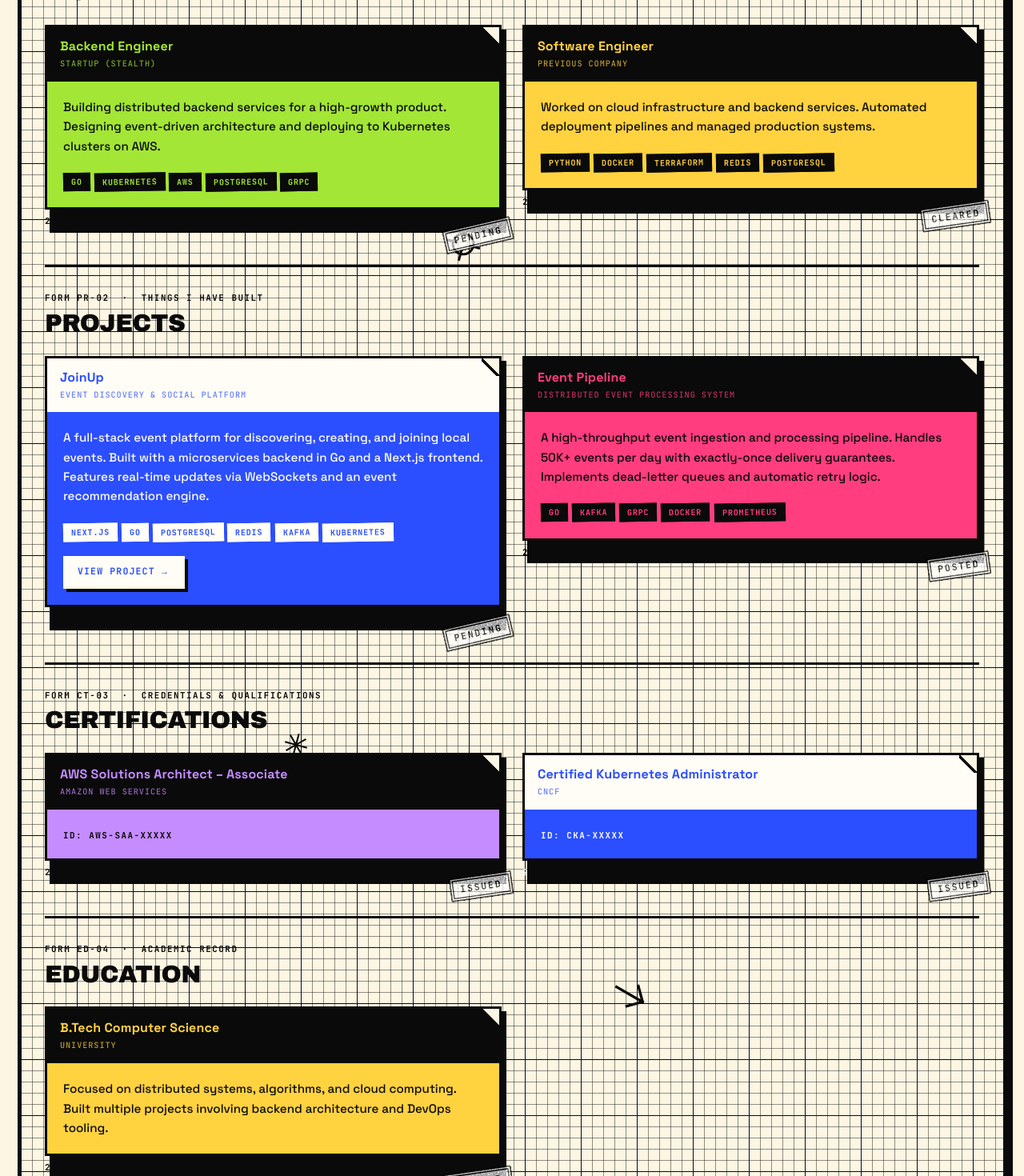
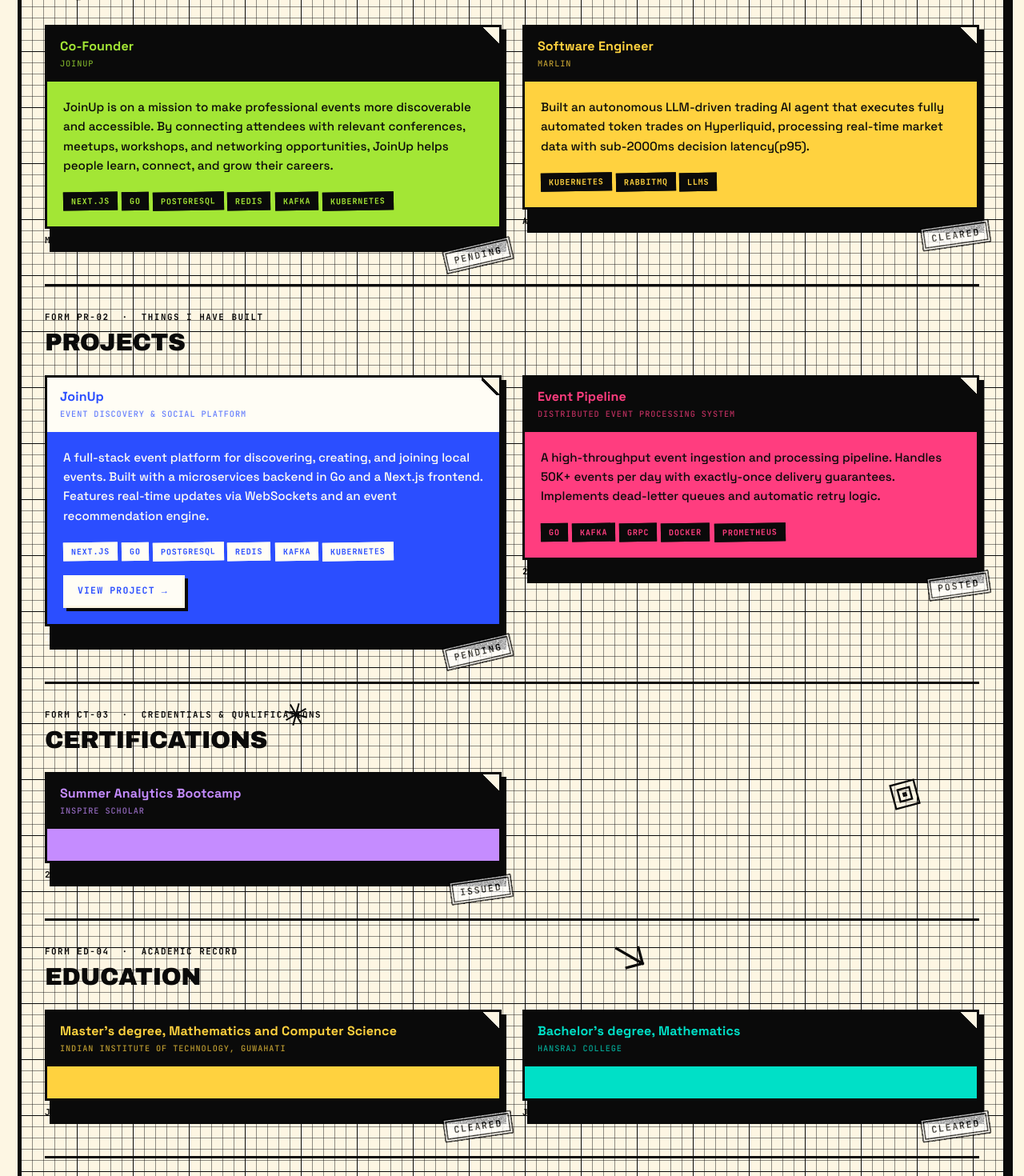
Before and after one commit to achhayapathak/portfolio, a Next.js app: page / in a window 1280 px wide. Shown: the part 500-1970 px from the top of the page at 80% size. Built offline with nearby package versions, Linux system fonts and the light colour scheme.

Commit message:
feat: update personal profile, professional work history, and education details in content configuration

```diff
--- a/src/data/content.config.ts
+++ b/src/data/content.config.ts
@@ -103,11 +103,11 @@
 
 export const site: SiteConfig = {
   name: "Achhaya Pathak",
-  title: "Backend & DevOps Engineer",
-  location: "India",
-  email: "achhayapathak@gmail.com",
+  title: "Building JoinUp | IIT Guwahati'23",
+  location: "Delhi, India",
+  email: "achhayapathak11@gmail.com",
   description:
-    "Achhaya Pathak — Backend & DevOps Engineer. Distributed systems, cloud infrastructure, and startup builder, with every role, project and credential on one site.",
+    "Backend & Distributed Systems Engineer specialising in fault-tolerant infrastructure, DevOps, and AI-driven applications.",
   siteUrl: "https://achhayapathak.dev",
   social: [
     {
@@ -161,47 +161,87 @@
 
 export const work: WorkEntry[] = [
   {
-    company: "Startup (Stealth)",
-    role: "Backend Engineer",
-    period: "2025 - Present",
-    dateRange: ["2025-01", null],
+    company: "JoinUp",
+    role: "Co-Founder",
+    period: "March 2025 - Present",
+    dateRange: ["2025-03", null],
     status: "pending",
     stock: "lime",
-    tags: ["Go", "Kubernetes", "AWS", "PostgreSQL", "gRPC"],
+    tags: ["Next.js", "Go", "PostgreSQL", "Redis", "Kafka", "Kubernetes"],
     summary:
-      "Building distributed backend services for a high-growth product. Designing event-driven architecture and deploying to Kubernetes clusters on AWS.",
+      "JoinUp is on a mission to make professional events more discoverable and accessible. By connecting attendees with relevant conferences, meetups, workshops, and networking opportunities, JoinUp helps people learn, connect, and grow their careers.",
+  },
+  {
+    company: "Marlin",
+    role: "Software Engineer",
+    period: "April 2025 - May 2026",
+    dateRange: ["2025-04", "2026-05"],
+    status: "cleared",
+    stock: "yellow",
+    tags: ["Kubernetes", "RabbitMQ", "LLMs"],
+    summary:
+      "Built an autonomous LLM-driven trading AI agent that executes fully automated token trades on Hyperliquid, processing real-time market data with sub-2000ms decision latency(p95).",
     bullets: [
-      "Architected event-driven pipeline processing 50K+ events/day",
-      "Implemented gRPC service mesh with circuit breakers and retries",
-      "Set up CI/CD with GitHub Actions and ArgoCD for GitOps deployments",
+      "Architected a fault-tolerant microservices system (Executor/Evaluator/Flusher) using RabbitMQ, enabling horizontal scalability, fault isolation, and zero-downtime processing 50+ real-time market signals per minute.",
+      "Designed resilient queue-based orchestration with ack/nack semantics, retries, and auto-reconnect mechanisms, reducing system failures by 99.9%(~1000 → 2 per month) in AI-driven decision pipelines.",
+      "Deployed and managed Kubernetes clusters within Confidential Virtual Machines (CVMs), establishing a zero-trust environment for highly secure AI-sensitive data transfer and processing.",
     ],
   },
   {
-    company: "Previous Company",
-    role: "Software Engineer",
-    period: "2023 - 2025",
-    dateRange: ["2023-06", "2025-01"],
+    company: "GIST Impact",
+    role: "SDE-1",
+    period: "October 2024 - April 2025",
+    dateRange: ["2024-10", "2025-04"],
     status: "cleared",
-    stock: "yellow",
-    tags: ["Python", "Docker", "Terraform", "Redis", "PostgreSQL"],
+    stock: "teal",
+    tags: ["Grafana Stack"],
     summary:
-      "Worked on cloud infrastructure and backend services. Automated deployment pipelines and managed production systems.",
+      "Consolidated service logs into a centralized framework via Grafana Stack, enhancing developer accessibility and cutting down error resolution time by 35%, leading to a 20% increase in deployment speed.",
+  },
+  {
+    company: "GIST Impact",
+    role: "Associate Software Engineer",
+    period: "February 2024 - October 2024",
+    dateRange: ["2024-02", "2024-10"],
+    status: "cleared",
+    stock: "cobalt",
+    tags: ["GitHub Actions", "Snowflake", "ETL", "CI/CD"],
+    summary:
+      "Managed and scaled infrastructure for SaaS and DaaS platforms powering AI-assisted sustainability analytics workflows.",
     bullets: [
-      "Reduced deployment time by 70% through Terraform automation",
-      "Built monitoring dashboards with Prometheus and Grafana",
-      "Managed PostgreSQL clusters handling 10M+ rows",
+      "Managed and scaled infrastructure for SaaS and DaaS platforms powering AI-assisted sustainability analytics workflows, processing ~5 TB of data per month.",
+      "Re-engineered and optimised CI/CD pipelines using GitHub Actions, parallelising build stages, caching dependencies, and eliminating redundant test runs, cutting deployment time from 30 minutes to 5 minutes (6x improvement).",
+      "Automated ETL pipelines in Snowflake, reducing data processing time by 80% and significantly improving the reliability and consistency of production data flows.",
     ],
   },
   {
-    company: "Internship Co.",
-    role: "Backend Developer Intern",
-    period: "2022 - 2023",
-    dateRange: ["2022-06", "2023-05"],
+    company: "Aristocrat",
+    role: "Game Mathematician",
+    period: "August 2023 - January 2024",
+    dateRange: ["2023-08", "2024-01"],
     status: "cleared",
-    stock: "teal",
-    tags: ["Node.js", "TypeScript", "MongoDB", "Docker"],
+    stock: "magenta",
+    tags: ["JavaScript", "C++"],
     summary:
-      "Built REST APIs and microservices. Contributed to containerization of legacy services.",
+      "Designed mathematical models and wrote simulation codes utilizing JavaScript and C++ for slot games, calculating return to player percentages, hit frequencies, and other metrics as appropriate for markets across the Globe.",
+    bullets: [
+      "Crafted a highly optimized simulation code for the Super Grand Star slot game, establishing a benchmark of excellence within the organization. This optimized code reduced simulation runtime by an impressive 78%.",
+    ],
+  },
+  {
+    company: "Indian Institute of Technology, Indore",
+    role: "Summer Research Intern",
+    period: "April 2021 - May 2021",
+    dateRange: ["2021-04", "2021-05"],
+    status: "cleared",
+    stock: "violet",
+    tags: ["MS Excel", "Python", "Tableau"],
+    summary:
+      "Conducted a seismic data analysis for the Hindukush region of 59255 earthquakes over the years 2000-2020.",
+    bullets: [
+      "Reckoned the b-value for the target region as 1.136 ± 0.007 using the Gutenberg–Richter relation.",
+      "Determined which locations are suitable for construction-related operations after carrying out a study based on a non-uniform division of the region.",
+    ],
   },
 ];
 
@@ -257,28 +297,11 @@
 
 export const certifications: CertEntry[] = [
   {
-    name: "AWS Solutions Architect – Associate",
-    issuer: "Amazon Web Services",
-    date: "2024",
+    name: "Summer Analytics Bootcamp",
+    issuer: "INSPIRE Scholar",
+    date: "2023",
     status: "issued",
     stock: "violet",
-    credentialId: "AWS-SAA-XXXXX",
-  },
-  {
-    name: "Certified Kubernetes Administrator",
-    issuer: "CNCF",
-    date: "2024",
-    status: "issued",
-    stock: "cobalt",
-    credentialId: "CKA-XXXXX",
-  },
-  {
-    name: "HashiCorp Terraform Associate",
-    issuer: "HashiCorp",
-    date: "2023",
-    status: "issued",
-    stock: "lime",
-    credentialId: "HCT-XXXXX",
   },
 ];
 
@@ -286,13 +309,25 @@
 
 export const education: EduEntry[] = [
   {
-    institution: "University",
-    degree: "B.Tech Computer Science",
-    period: "2020 - 2024",
+    institution: "Indian Institute of Technology, Guwahati",
+    degree: "Master's degree, Mathematics and Computer Science",
+    period: "July 2021 - June 2023",
     status: "cleared",
     stock: "yellow",
-    summary:
-      "Focused on distributed systems, algorithms, and cloud computing. Built multiple projects involving backend architecture and DevOps tooling.",
+  },
+  {
+    institution: "Hansraj College",
+    degree: "Bachelor's degree, Mathematics",
+    period: "July 2018 - June 2021",
+    status: "cleared",
+    stock: "teal",
+  },
+  {
+    institution: "Kendriya vidyalaya",
+    degree: "High School",
+    period: "July 2016 - May 2018",
+    status: "cleared",
+    stock: "magenta",
   },
 ];
 
```
